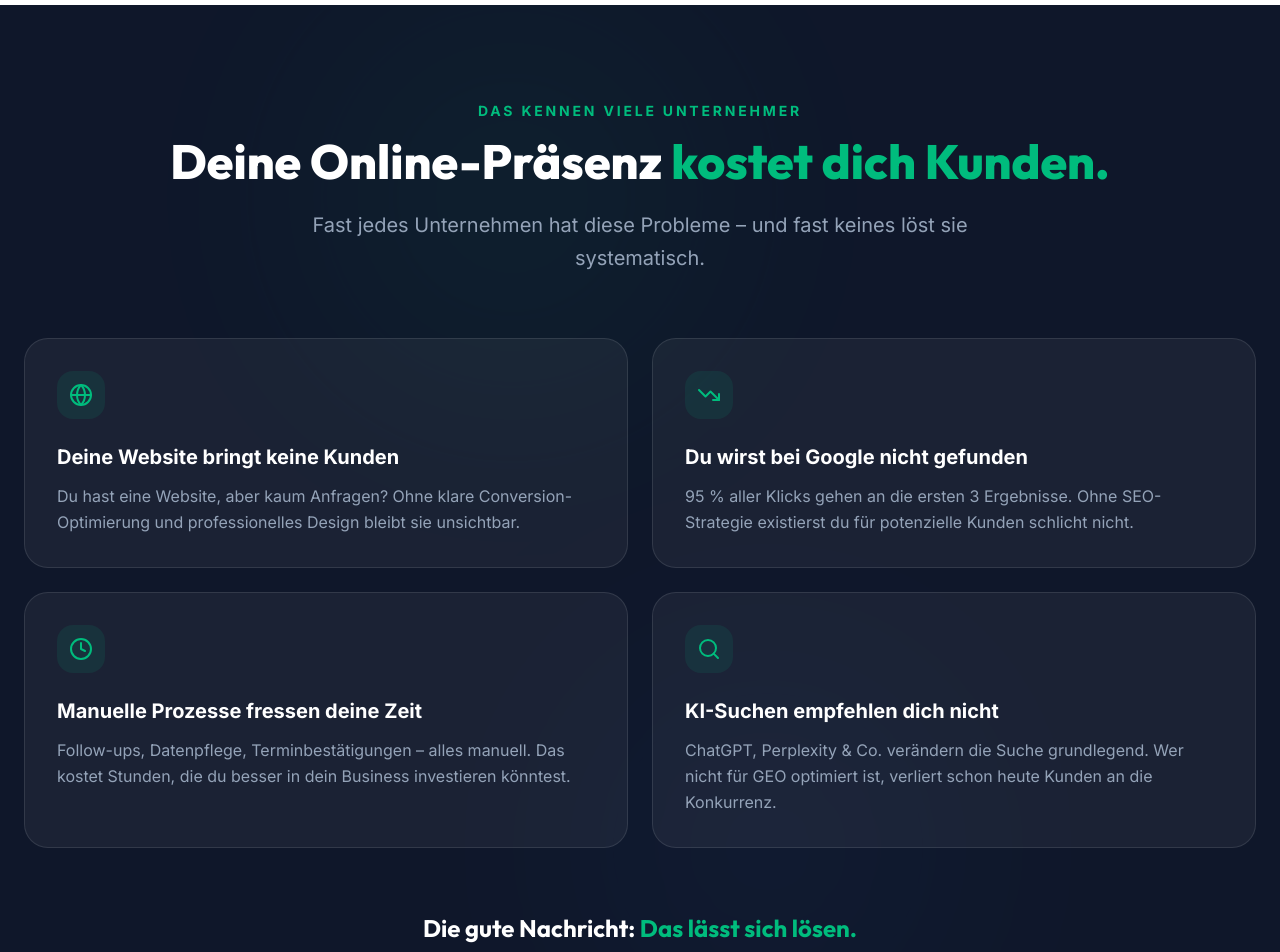
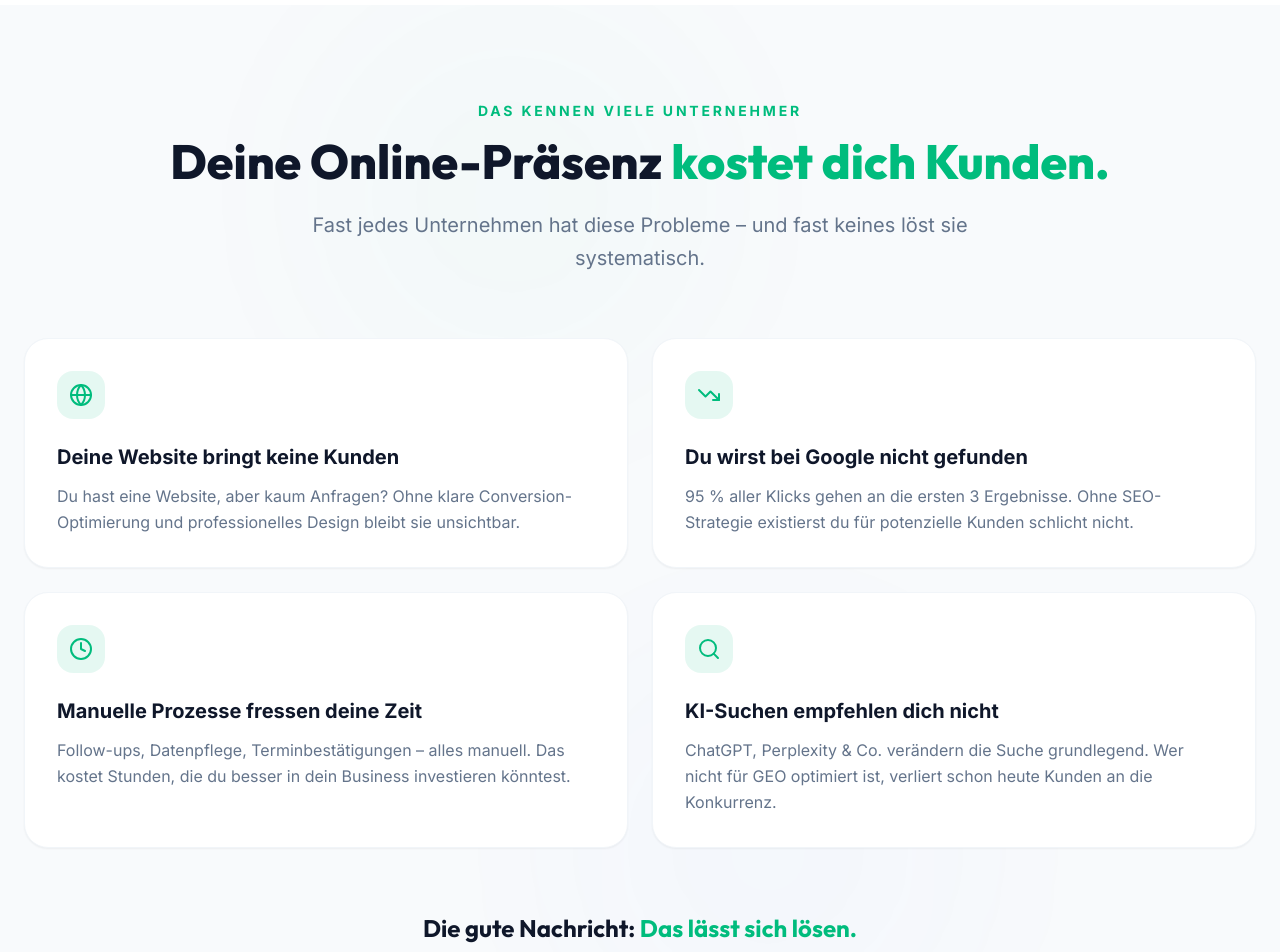
Before and after one commit to timmsug-source/website-linkedin, a Next.js app: page / in a window 1280 px wide. Shown: the part 740-1692 px from the top of the page. Built offline with nearby package versions, Linux system fonts and the light colour scheme.

Commit message:
style: light background for Problems section

```diff
--- a/src/components/home/Problems.tsx
+++ b/src/components/home/Problems.tsx
@@ -33,15 +33,15 @@ const problems = [
 export function Problems() {
   return (
     <section
-      className="py-24 px-6 bg-slate-900 relative overflow-hidden"
+      className="py-24 px-6 bg-slate-50 relative overflow-hidden"
       aria-label="Herausforderungen für Unternehmen"
     >
       <div
-        className="absolute inset-0 opacity-20 pointer-events-none"
+        className="absolute inset-0 opacity-30 pointer-events-none"
         aria-hidden="true"
       >
-        <div className="absolute top-0 left-1/4 w-96 h-96 bg-accent/30 rounded-full blur-[120px]" />
-        <div className="absolute bottom-0 right-1/4 w-96 h-96 bg-blue-500/20 rounded-full blur-[120px]" />
+        <div className="absolute top-0 left-1/4 w-96 h-96 bg-accent/10 rounded-full blur-[120px]" />
+        <div className="absolute bottom-0 right-1/4 w-96 h-96 bg-blue-500/10 rounded-full blur-[120px]" />
       </div>
 
       <div className="max-w-7xl mx-auto relative z-10">
@@ -54,11 +54,11 @@ export function Problems() {
           <p className="text-accent font-bold text-sm uppercase tracking-[0.2em] mb-4">
             Das kennen viele Unternehmer
           </p>
-          <h2 className="text-4xl md:text-5xl font-display font-extrabold text-white leading-tight">
+          <h2 className="text-4xl md:text-5xl font-display font-extrabold text-slate-900 leading-tight">
             Deine Online-Präsenz{" "}
             <span className="text-accent">kostet dich Kunden.</span>
           </h2>
-          <p className="mt-6 text-xl text-slate-400 max-w-2xl mx-auto leading-relaxed">
+          <p className="mt-6 text-xl text-slate-500 max-w-2xl mx-auto leading-relaxed">
             Fast jedes Unternehmen hat diese Probleme – und fast keines löst sie systematisch.
           </p>
         </motion.div>
@@ -73,15 +73,15 @@ export function Problems() {
                 whileInView={{ opacity: 1, y: 0 }}
                 viewport={{ once: true, amount: 0.1 }}
                 transition={{ delay: index * 0.1 }}
-                className="bg-white/5 border border-white/10 rounded-3xl p-8 hover:bg-white/10 hover:border-accent/30 transition-all group"
+                className="bg-white border border-slate-100 rounded-3xl p-8 hover:shadow-lg hover:border-accent/30 transition-all group shadow-sm"
               >
                 <div className="w-12 h-12 rounded-2xl bg-accent/10 text-accent flex items-center justify-center mb-6 group-hover:scale-110 transition-transform">
                   <Icon size={24} />
                 </div>
-                <h3 className="text-xl font-bold text-white mb-3">
+                <h3 className="text-xl font-bold text-slate-900 mb-3">
                   {problem.title}
                 </h3>
-                <p className="text-slate-400 leading-relaxed">
+                <p className="text-slate-500 leading-relaxed">
                   {problem.description}
                 </p>
               </motion.div>
@@ -95,7 +95,7 @@ export function Problems() {
           viewport={{ once: true, amount: 0.1 }}
           className="text-center mt-16"
         >
-          <p className="text-2xl font-display font-bold text-white">
+          <p className="text-2xl font-display font-bold text-slate-900">
             Die gute Nachricht:{" "}
             <span className="text-accent">Das lässt sich lösen.</span>
           </p>
```
